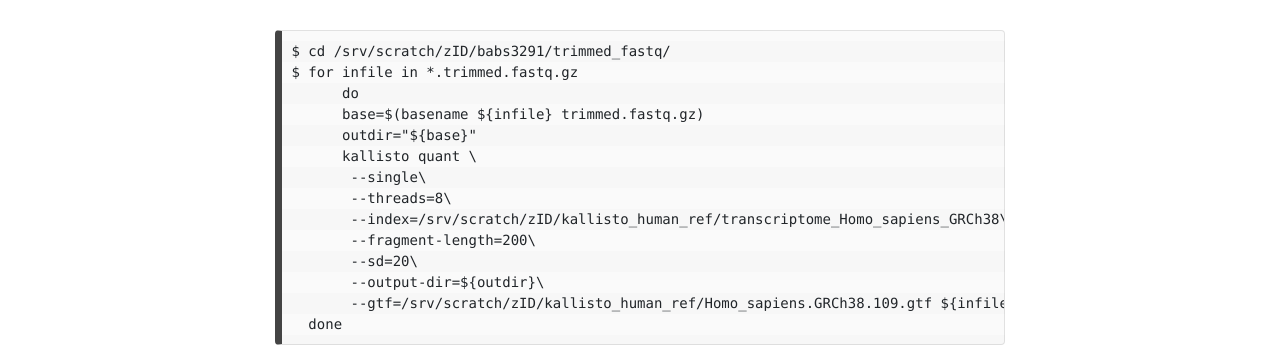
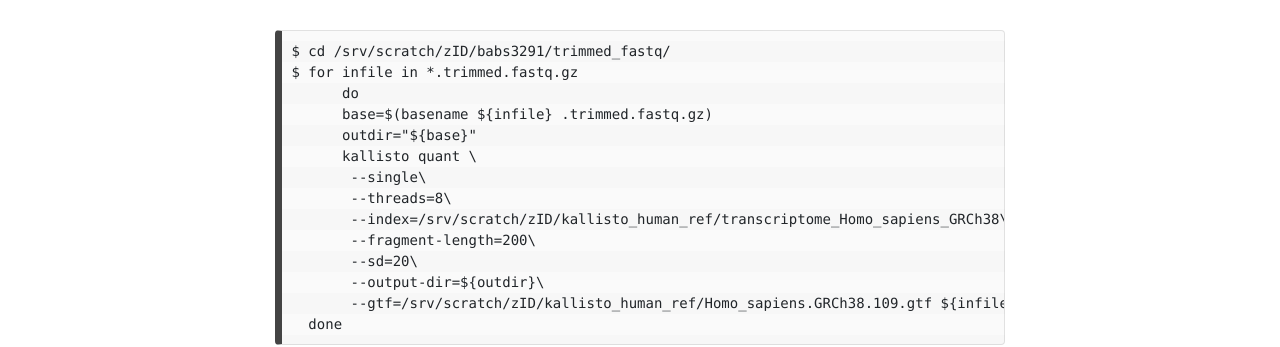
Before and after one commit to theheking/babs-rna-seq-2024, a Jekyll site: the page built from practical_overview/Week6_Alignment.md, in a window 1280 px wide and 900 px high, scrolled down 10258 px. Shown: the part 217-564 px from the top of the window. Built offline with Jekyll 4.4.1, drawn with Linux system fonts in a browser that asks for light colours; nearby versions of some CDN libraries; comment, search, counter and statistics services are not loaded.

```diff
--- a/practical_overview/Week6_Alignment.md
+++ b/practical_overview/Week6_Alignment.md
@@ -312,7 +312,7 @@ If you have single-end reads.
     $ cd /srv/scratch/zID/babs3291/trimmed_fastq/
     $ for infile in *.trimmed.fastq.gz
           do
-          base=$(basename ${infile} trimmed.fastq.gz)
+          base=$(basename ${infile} .trimmed.fastq.gz)
           outdir="${base}"
           kallisto quant \
            --single\
```
